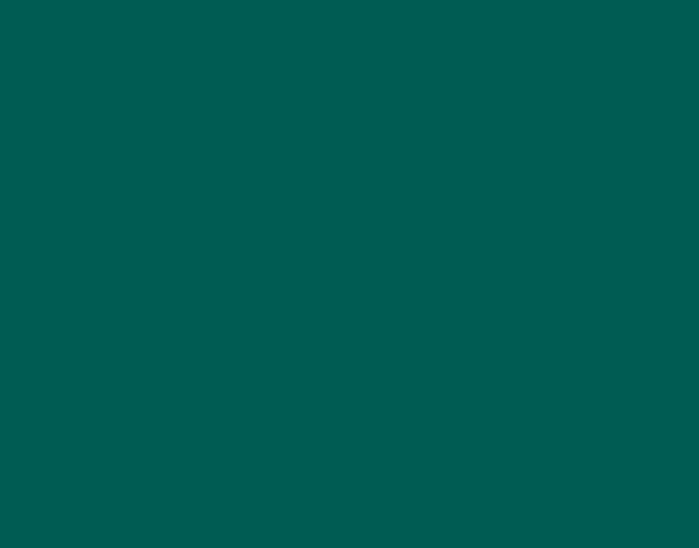
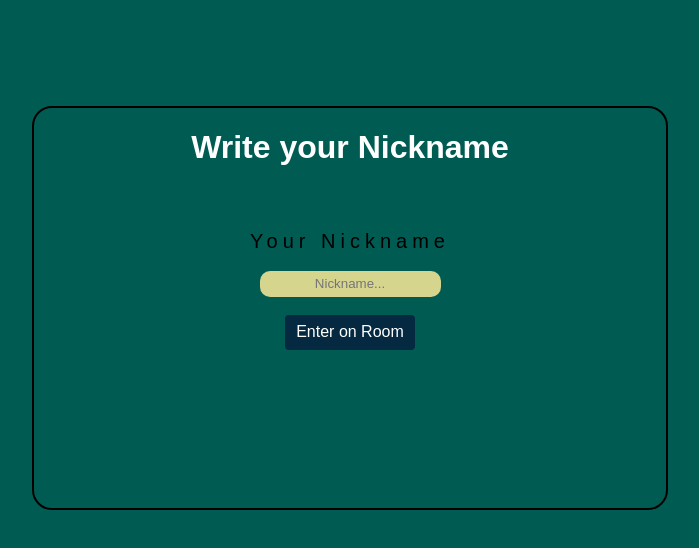
Before and after one commit to GuilhermeSousaDev/Game-Online, a React (Create React App) app in the folder GameOnline/frontend/: page /register in a window 1280 px wide. Before the commit this address had no page. Shown: the top 548 px of the page, without its empty margins (290-989 px from the left). Built offline with nearby package versions, Linux system fonts and the light colour scheme.

Commit message:
Register nickname Page

```diff
--- a/GameOnline/frontend/src/pages/Game/index.tsx
+++ b/GameOnline/frontend/src/pages/Game/index.tsx
@@ -6,6 +6,7 @@ const Game: FC = () => {
     <Container>
       <GameContainer>
         <Player />
+        {localStorage.getItem('nickname')}
       </GameContainer>
     </Container>
   );
--- a/GameOnline/frontend/src/pages/Game/style.ts
+++ b/GameOnline/frontend/src/pages/Game/style.ts
@@ -1,4 +1,4 @@
-import styled from 'styled-components';
+import styled from "styled-components";
 
 export const Container = styled.div`
   display: flex;
@@ -9,14 +9,14 @@ export const Container = styled.div`
 `;
 
 export const GameContainer = styled.div`
-    width: 500px;
-    height: 500px;
+  width: 600px;
+  height: 600px;
   border: 2px solid black;
 `;
 
 export const Player = styled.div`
-    width: 200px;
-    height: 200px;
+  width: 100px;
+  height: 100px;
   background-color: green;
   border: 2px solid black;
 `;
--- a/GameOnline/frontend/src/pages/Home/index.tsx
+++ b/GameOnline/frontend/src/pages/Home/index.tsx
@@ -1,11 +1,14 @@
 import React, { FC } from "react";
+import { Link } from "react-router-dom";
 import { Button, Container } from "./style";
 
 const Home: FC = () => {
   return (
     <Container>
       <h2>Game Online</h2>
-      <Button>Play</Button>
+      <Link to={"/register"}>
+        <Button>Play</Button>
+      </Link>
     </Container>
   );
 };
--- /dev/null
+++ b/GameOnline/frontend/src/pages/Register/index.tsx
@@ -0,0 +1,37 @@
+import React, { FC, useCallback, useState } from "react";
+import { useNavigate } from "react-router-dom";
+import { Button, Container, LoginContainer } from "./style";
+
+const Register: FC = () => {
+  const navigate = useNavigate();
+  const [nickname, setNickname] = useState<string>("");
+
+  const handleRedirectRoom = useCallback(() => {
+    if (nickname) {
+      localStorage.setItem("nickname", nickname);
+      navigate("/game");
+    }
+  }, [nickname, navigate]);
+
+  return (
+    <Container>
+      <LoginContainer>
+        <h1>Write your Nickname</h1>
+        <span>Your Nickname</span>
+        <br />
+        <div>
+          <input
+            onChange={(e) => setNickname(e.target.value)}
+            type="text"
+            name="name"
+            placeholder="Nickname..."
+          />
+        </div>
+        <br />
+        <Button onClick={handleRedirectRoom}>Enter on Room</Button>
+      </LoginContainer>
+    </Container>
+  );
+};
+
+export default Register;
--- /dev/null
+++ b/GameOnline/frontend/src/pages/Register/style.ts
@@ -0,0 +1,54 @@
+import styled from "styled-components";
+
+export const Container = styled.div`
+  display: flex;
+  flex-direction: column;
+  align-items: center;
+  justify-content: center;
+  height: 600px;
+  h1 {
+    margin-bottom: 10%;
+    font-family: 'Oswald', sans-serif;
+    color: white;
+  }
+`;
+
+export const LoginContainer = styled.div`
+  display: flex;
+  flex-direction: column;
+  align-items: center;
+  width: 50%;
+  height: 400px;
+  border: 2px solid black;
+  border-radius: 20px;
+  input {
+    background-color: #D6D58E;
+    text-align: center;
+    border-radius: 10px;
+    border: none;
+    outline: none;
+    padding-top: 0.35rem;
+    padding-bottom: 0.35rem;
+    :focus {
+      border: 2px solid #042940;
+    }
+  }
+  span {
+    font-family: 'Oswald', sans-serif;
+    font-size: 20px;
+    letter-spacing: 5px;
+  }
+`;
+
+export const Button = styled.button`
+  text-align: center;
+  vertical-align: middle;
+  border: 1px solid transparent;
+  border-radius: 0.25rem;
+  background-color: #042940;
+  color: #fff;
+  width: 130px;
+  height: 35px;
+  font-size: 1rem;
+  cursor: pointer;
+`;
--- a/GameOnline/frontend/src/routes.tsx
+++ b/GameOnline/frontend/src/routes.tsx
@@ -2,6 +2,7 @@ import React from "react";
 import { BrowserRouter, Routes, Route } from "react-router-dom";
 import Game from "./pages/Game";
 import Home from "./pages/Home";
+import Register from "./pages/Register";
 
 const Router = () => {
   return (
@@ -9,6 +10,7 @@ const Router = () => {
       <Routes>
         <Route path="/" element={<Home />} />
         <Route path="/game" element={<Game />} />
+        <Route path="/register" element={<Register />} />
       </Routes>
     </BrowserRouter>
   );
--- a/GameOnline/frontend/src/style/global.ts
+++ b/GameOnline/frontend/src/style/global.ts
@@ -1,4 +1,4 @@
-import { createGlobalStyle } from 'styled-components';
+import { createGlobalStyle } from "styled-components";
 
 export const GlobalStyle = createGlobalStyle`
     body {
```
Also changed, not shown: GameOnline/frontend/src/App.tsx (line endings or trailing spaces). Lines whose indentation alone changed are shown as unchanged.
